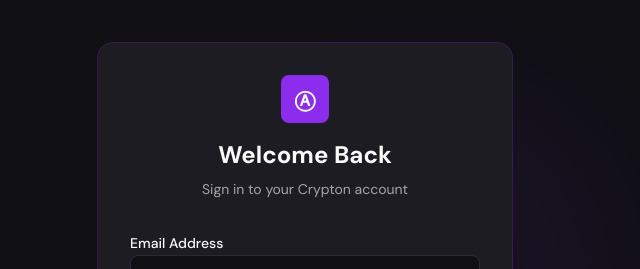
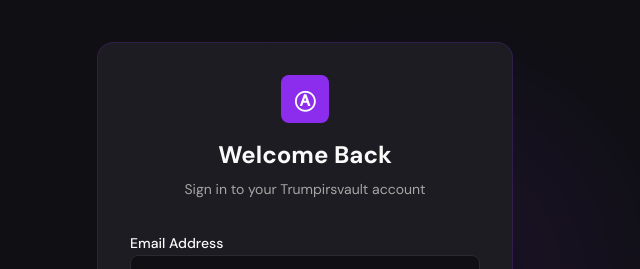
Before and after one commit to ByteBuddy2000/ledgerwebapp, a Next.js app: page /login in a window 1280 px wide. Shown: the top 269 px of the page, without its empty margins (335-975 px from the left). Built offline with nearby package versions, Linux system fonts and the light colour scheme.

Commit message:
Update login prompt text for account name

```diff
--- a/app/login/page.jsx
+++ b/app/login/page.jsx
@@ -59,7 +59,7 @@
               <span className="text-primary-foreground font-bold text-xl">Ⓐ</span>
             </div>
             <h1 className="text-2xl font-bold text-foreground mb-2">Welcome Back</h1>
-            <p className="text-sm text-muted-foreground">Sign in to your Crypton account</p>
+            <p className="text-sm text-muted-foreground">Sign in to your Trumpirsvault account</p>
           </div>
 
           <form onSubmit={handleLogin} className="space-y-6">
```
